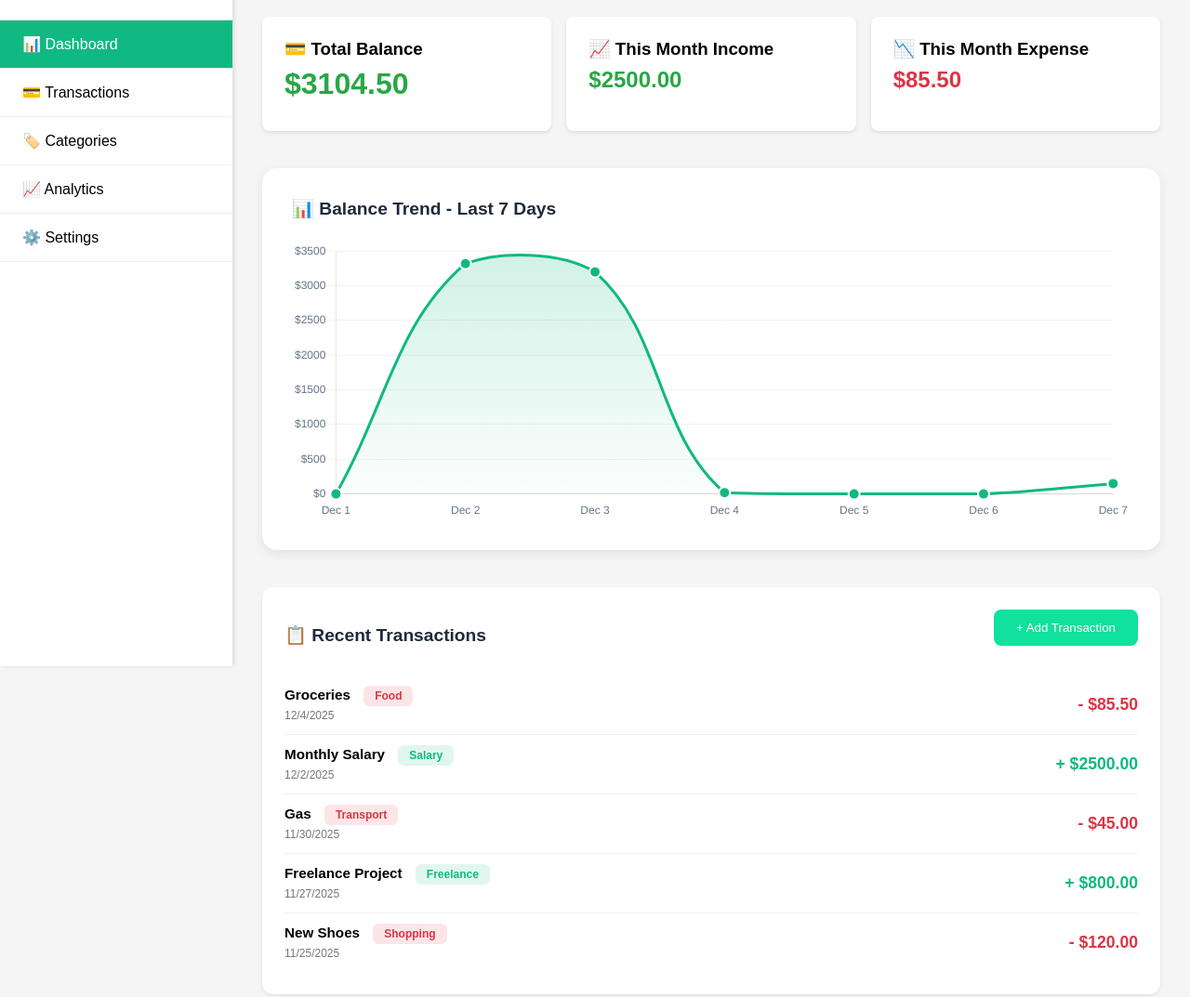
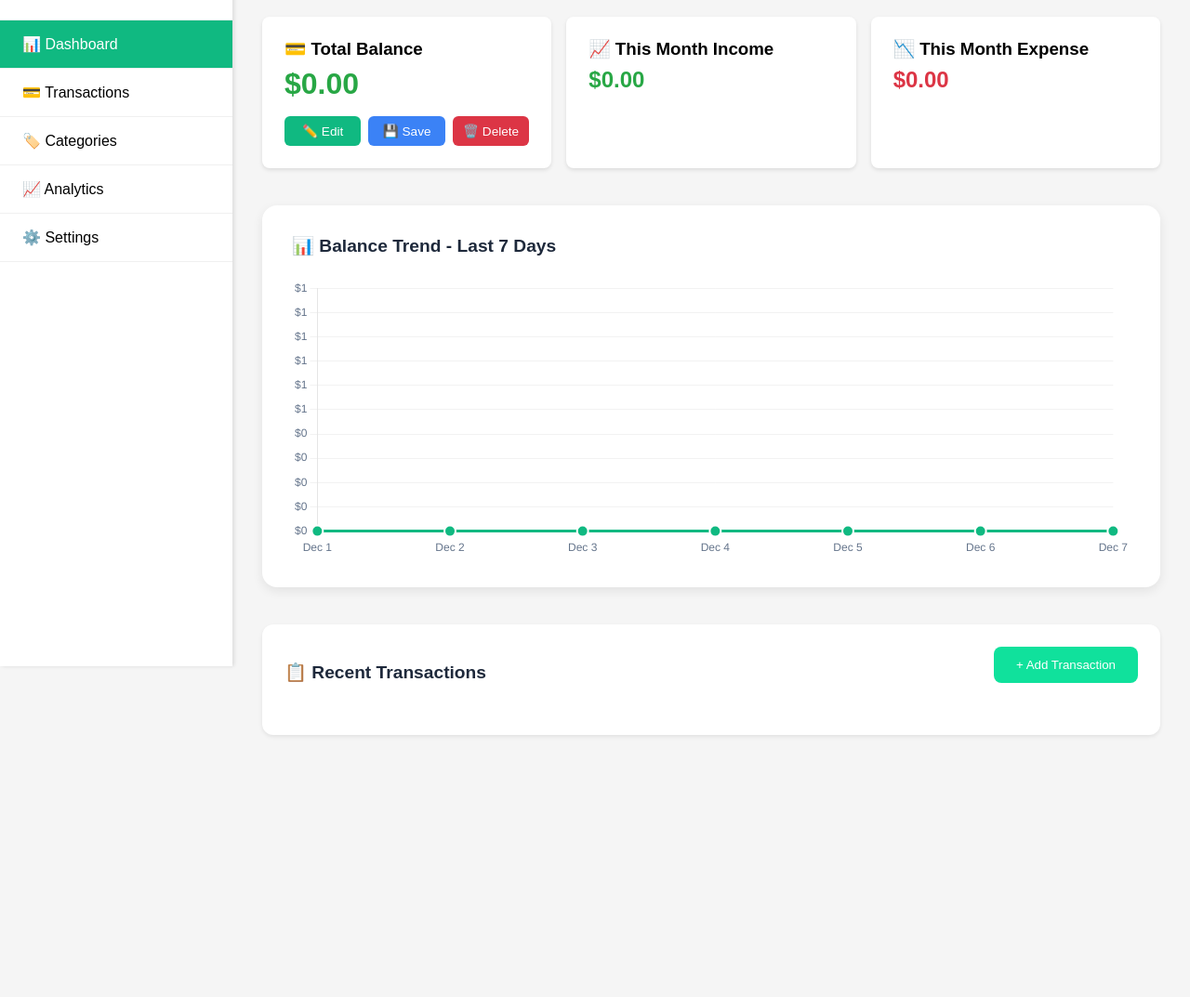
Before and after one commit to graceniyigena34/Capstone-personal-financial-tracker-Project-JS-Firebase-Pre---Demo-, a plain HTML site: page dashboard.html in a window 1280 px wide. Shown: the part 83-1156 px from the top of the page at 93% size. After the commit the page ends 906 px from the top, so only its background shows below. Drawn offline with nearby package versions, Linux system fonts and the light colour scheme.

Commit message:
Updated the profile on setting

```diff
--- a/dashboard.html
+++ b/dashboard.html
@@ -560,6 +560,11 @@
                     <div class="card">
                         <h3>💳 Total Balance</h3>
                         <div class="balance-amount" id="dashTotalBalance">$0.00</div>
+                        <div style="display: flex; gap: 0.5rem; margin-top: 1rem;">
+                            <button onclick="editInitialBalance()" style="flex: 1; background: #10b981; color: white; border: none; padding: 0.5rem; border-radius: 6px; cursor: pointer; font-size: 0.85rem;">✏️ Edit</button>
+                            <button onclick="saveInitialBalanceBtn()" style="flex: 1; background: #3b82f6; color: white; border: none; padding: 0.5rem; border-radius: 6px; cursor: pointer; font-size: 0.85rem;">💾 Save</button>
+                            <button onclick="deleteInitialBalance()" style="flex: 1; background: #dc3545; color: white; border: none; padding: 0.5rem; border-radius: 6px; cursor: pointer; font-size: 0.85rem;">🗑️ Delete</button>
+                        </div>
                     </div>
                     <div class="card income-card">
                         <h3>📈 This Month Income</h3>
@@ -783,6 +788,10 @@
                             <label>Email</label>
                             <input type="email" id="profileEmail" placeholder="Enter your email">
                         </div>
+                        <div class="form-group">
+                            <label>Initial Balance</label>
+                            <input type="number" id="initialBalance" placeholder="Enter your starting balance" step="0.01">
+                        </div>
                         <button class="btn-save" style="width: 100%;" onclick="saveProfile()">Save Profile</button>
                     </div>
 
@@ -898,15 +907,36 @@
             return d.toISOString().split('T')[0];
         };
 
-        let transactions = [
-            {id: 1, description: 'Monthly Salary', amount: 2500, type: 'income', category: 'Salary', date: getRecentDate(5), place: 'Company Office', receipt: null},
-            {id: 2, description: 'Freelance Project', amount: 800, type: 'income', category: 'Freelance', date: getRecentDate(10), place: 'Online', receipt: null},
-            {id: 3, description: 'Stock Dividend', amount: 150, type: 'income', category: 'Investment', date: getRecentDate(15), place: 'Brokerage', receipt: null},
-            {id: 4, description: 'Groceries', amount: 85.50, type: 'expense', category: 'Food', date: getRecentDate(3), place: 'Walmart', receipt: null},
-            {id: 5, description: 'Gas', amount: 45, type: 'expense', category: 'Transport', date: getRecentDate(7), place: 'Shell Station', receipt: null},
-            {id: 6, description: 'New Shoes', amount: 120, type: 'expense', category: 'Shopping', date: getRecentDate(12), place: 'Nike Store', receipt: null},
-            {id: 7, description: 'Electricity Bill', amount: 95, type: 'expense', category: 'Bills', date: getRecentDate(18), place: 'Utility Company', receipt: null}
-        ];
+        // Get current user email
+        const params = new URLSearchParams(window.location.search);
+        const currentUserEmail = params.get("email") || "user@example.com";
+
+        // Load user-specific transactions from localStorage
+        function loadUserTransactions() {
+            const allTransactions = JSON.parse(localStorage.getItem('allTransactions') || '{}');
+            return allTransactions[currentUserEmail] || [];
+        }
+
+        // Save user-specific transactions to localStorage
+        function saveUserTransactions() {
+            const allTransactions = JSON.parse(localStorage.getItem('allTransactions') || '{}');
+            allTransactions[currentUserEmail] = transactions;
+            localStorage.setItem('allTransactions', JSON.stringify(allTransactions));
+        }
+
+        // Load/Save initial balance
+        function loadInitialBalance() {
+            const balances = JSON.parse(localStorage.getItem('userBalances') || '{}');
+            return balances[currentUserEmail] || 0;
+        }
+
+        function saveInitialBalance(balance) {
+            const balances = JSON.parse(localStorage.getItem('userBalances') || '{}');
+            balances[currentUserEmail] = balance;
+            localStorage.setItem('userBalances', JSON.stringify(balances));
+        }
+
+        let transactions = loadUserTransactions();
         let editingId = null;
 
         let incomeCategories = ['Salary', 'Freelance', 'Investment'];
@@ -989,6 +1019,10 @@
 
         function renderTransactions() {
             const list = document.getElementById('transactionList');
+            if (transactions.length === 0) {
+                list.innerHTML = '<p style="text-align: center; color: #64748b; padding: 2rem;">No transactions yet. Click "+ Add Transaction" to get started!</p>';
+                return;
+            }
             list.innerHTML = transactions.map(t => `
                 <div class="transaction-item">
                     <div>
@@ -1006,7 +1040,8 @@
             // Calculate totals
             const totalIncome = transactions.filter(t => t.type === 'income').reduce((sum, t) => sum + t.amount, 0);
             const totalExpense = transactions.filter(t => t.type === 'expense').reduce((sum, t) => sum + t.amount, 0);
-            const netBalance = totalIncome - totalExpense;
+            const initialBalance = loadInitialBalance();
+            const netBalance = initialBalance + totalIncome - totalExpense;
 
             // Update summary cards (Transactions page)
             document.getElementById('totalIncome').textContent = '$' + totalIncome.toFixed(2);
@@ -1212,7 +1247,7 @@
             const list = document.getElementById('recentTransactionsList');
 
             if (recent.length === 0) {
-                list.innerHTML = '<p style="color: #64748b; text-align: center; padding: 1rem;">No transactions yet</p>';
+                list.innerHTML = '<p style="color: #64748b; text-align: center; padding: 1rem;">No transactions yet. Start by adding your first transaction!</p>';
                 return;
             }
 
@@ -1369,6 +1404,7 @@
         function deleteTransaction(id) {
             if (confirm('Delete this transaction?')) {
                 transactions = transactions.filter(t => t.id !== id);
+                saveUserTransactions();
                 renderTransactions();
             }
         }
@@ -1400,6 +1436,7 @@
                 transactions.push({id: Date.now(), ...data});
             }
 
+            saveUserTransactions();
             renderTransactions();
             renderCategories();
             closeModal();
@@ -1522,10 +1559,13 @@
 
         function saveProfile() {
             const name = document.getElementById('profileName').value;
+            const balance = parseFloat(document.getElementById('initialBalance').value) || 0;
             if (!name.trim()) {
                 alert('Please enter your name');
                 return;
             }
+            saveInitialBalance(balance);
+            renderTransactions();
             alert('Profile saved successfully!');
         }
 
@@ -1595,10 +1635,43 @@
             field.type = field.type === 'password' ? 'text' : 'password';
         }
 
-        const params = new URLSearchParams(window.location.search);
-        const userEmail = params.get("email") || "user@example.com";
-        document.getElementById("userEmail").textContent = userEmail;
-        document.getElementById("profileEmail").value = userEmail;
+        function editInitialBalance() {
+            const currentBalance = loadInitialBalance();
+            const newBalance = prompt('Enter your initial balance:', currentBalance);
+            if (newBalance !== null && !isNaN(newBalance)) {
+                tempBalance = parseFloat(newBalance);
+                alert('Balance entered. Click "Save" to confirm.');
+            }
+        }
+
+        let tempBalance = null;
+
+        function saveInitialBalanceBtn() {
+            if (tempBalance !== null) {
+                saveInitialBalance(tempBalance);
+                const totalIncome = transactions.filter(t => t.type === 'income').reduce((sum, t) => sum + t.amount, 0);
+                const totalExpense = transactions.filter(t => t.type === 'expense').reduce((sum, t) => sum + t.amount, 0);
+                const newBalance = tempBalance + totalIncome - totalExpense;
+                document.getElementById('dashTotalBalance').textContent = '$' + newBalance.toFixed(2);
+                alert('Initial balance saved successfully!');
+                tempBalance = null;
+            } else {
+                const currentBalance = loadInitialBalance();
+                alert(`Current balance: $${currentBalance.toFixed(2)}\nNo changes to save.`);
+            }
+        }
+
+        function deleteInitialBalance() {
+            if (confirm('Are you sure you want to reset your initial balance to $0.00?')) {
+                saveInitialBalance(0);
+                renderTransactions();
+                alert('Initial balance reset to $0.00');
+            }
+        }
+
+        document.getElementById("userEmail").textContent = currentUserEmail;
+        document.getElementById("profileEmail").value = currentUserEmail;
+        document.getElementById('initialBalance').value = loadInitialBalance();
 
         // Load stored password
         const storedPassword = localStorage.getItem('userPassword');
```
